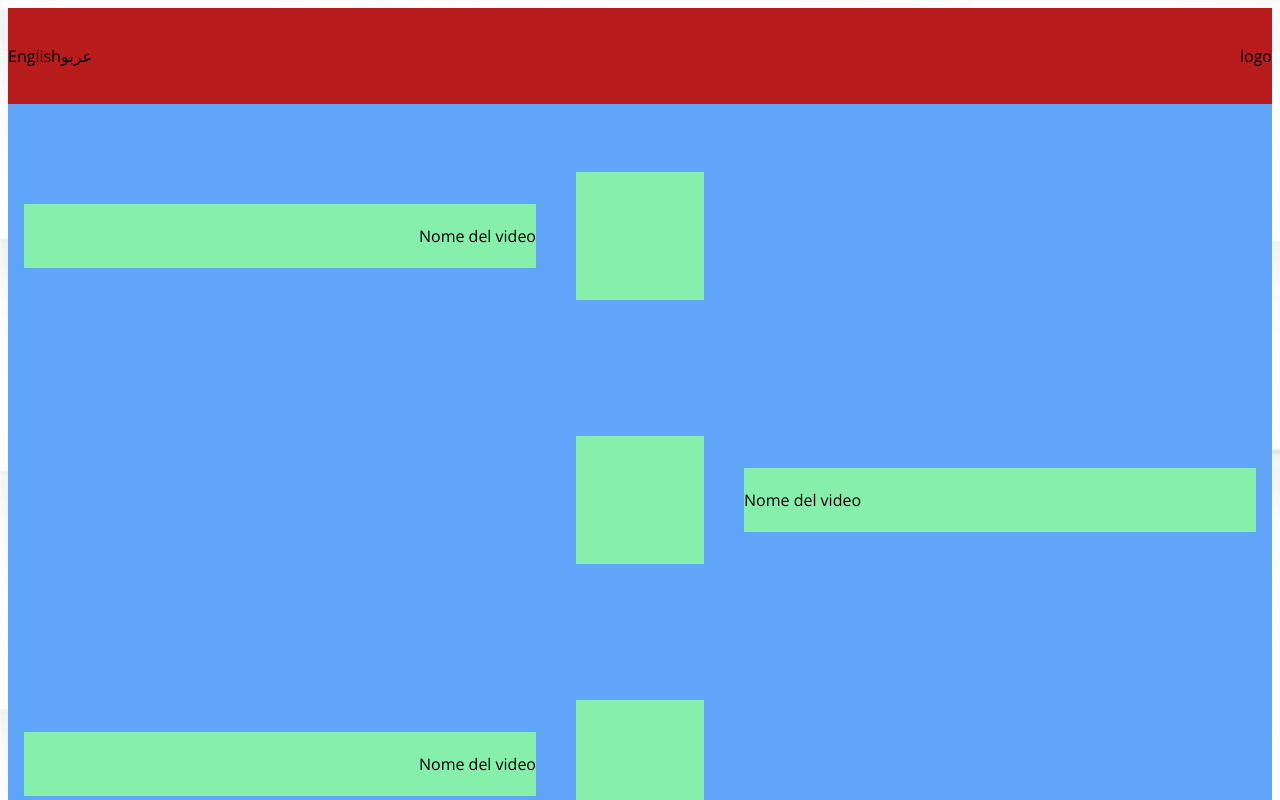
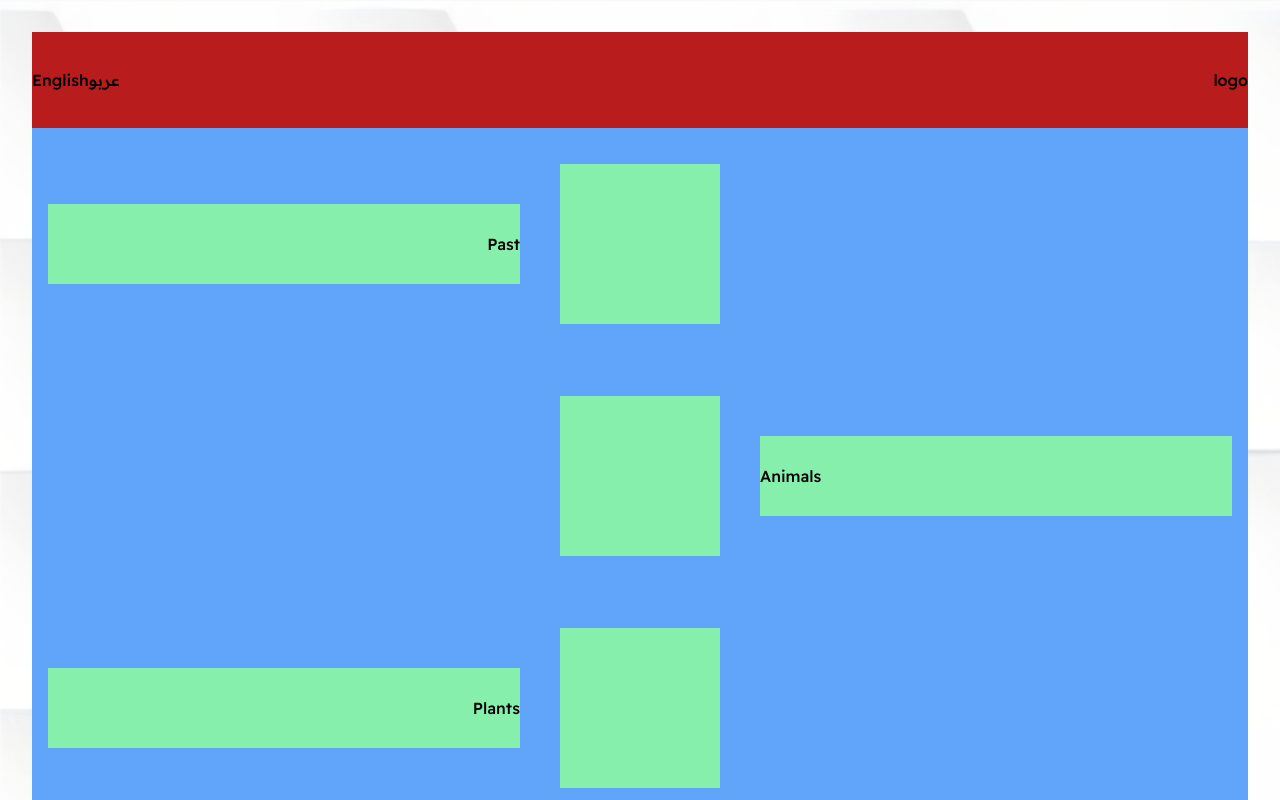
Before and after one commit to issimissimo/Biomimicry_WebApp, a React (Vite) app: page / in a window 1280 px wide. Shown: the top 800 px of the page. Built offline with nearby package versions, Linux system fonts and the light colour scheme; no server answers.

Commit message:
cambio lingua

```diff
--- a/src/App.jsx
+++ b/src/App.jsx
@@ -24,6 +24,8 @@ const server = io.connect(serverBaseUrl + ':' + port);
 const App = () => {
   const [isConnected, setIsConnected] = useState(socket.connected);
   const [videoIndexActive, setVideoIndexActive] = useState(null);
+  const [isEnglish, setIsEnglish] = useState(true);
+
 
   useEffect(() => {
     socket.on('connect', () => {
@@ -57,12 +59,21 @@ const App = () => {
     }
   }
 
+  const SetLanguageIsEnglish = (value) => {
+    console.log("Language is English: " + value);
+    setIsEnglish(value);
+  }
+
+
+
   return (
-    <div className="min-h-screen flex flex-col justify-between items-center p-2">
-      <Header />
+    <div className="min-h-screen flex flex-col justify-between items-center p-8">
+      <Header clickOnLanguage={SetLanguageIsEnglish} />
       <List
         activeElement={videoIndexActive}
-        clickOnVideo={OnClickOnVideoElement} />
+        clickOnVideo={OnClickOnVideoElement}
+        isEng={isEnglish}
+      />
       <Footer />
     </div>
   )
--- a/src/components/Header.jsx
+++ b/src/components/Header.jsx
@@ -1,17 +1,31 @@
-const LanguageButtons = () => {
+const LanguageButtons = ({ clickOnLanguage }) => {
     return (
         <div>
-            <button>English</button>
-            <button>عربو</button>
+
+            <button
+                onClick={() => clickOnLanguage(true)}
+            >
+                English
+            </button>
+
+
+            <button
+                onClick={() => clickOnLanguage(false)}
+            >
+                عربو
+            </button>
+
         </div>
     )
 }
 
 
-const Header = () => {
+const Header = ({ clickOnLanguage }) => {
     return (
         <div className="bg-red-700 h-24 w-full flex items-center justify-between">
-            <LanguageButtons/>
+            <LanguageButtons
+                clickOnLanguage={clickOnLanguage}
+            />
             <p>logo</p>
         </div>
     )
--- a/src/components/List.jsx
+++ b/src/components/List.jsx
@@ -2,13 +2,13 @@
 import VideoElement from "./subComponents/VideoElement";
 
 
-const List = ({ activeElement, clickOnVideo }) => {
+const List = ({ activeElement, clickOnVideo, isEng }) => {
 
     const numbers = [1, 2, 3, 4, 5, 6];
 
     return (
         <div className="bg-blue-400 flex-1 w-full flex items-center">
-            <ul className="w-full flex-1 flex flex-col justify-between">
+            <ul className="w-full flex-1 flex flex-col justify-center">
                 {
                     numbers.map((index) =>
                         <VideoElement
@@ -16,6 +16,7 @@ const List = ({ activeElement, clickOnVideo }) => {
                             index={index}
                             clickOnVideo={clickOnVideo}
                             activeElement={activeElement}
+                            isEng={isEng}
                         />)
                 }
             </ul>
--- a/src/components/subComponents/VideoElement.jsx
+++ b/src/components/subComponents/VideoElement.jsx
@@ -6,22 +6,24 @@ import LabelButton from "./VideoElementResources/LabelButton";
 import { isOdd, isEven } from "../../utils/maths";
 
 
-const VideoElement = ({ activeElement, index, clickOnVideo }) => {
+const VideoElement = ({ activeElement, index, clickOnVideo, isEng }) => {
 
     return (
-        <li id="VideoElement" className="my-3 p-4 flex justify-between items-center" key={index}>
+        <li id="VideoElement" className="p-4 flex justify-between items-center" key={index}>
 
             <LabelButton
                 activeElement={activeElement}
                 index={index}
                 content={isOdd(index) ? "someValue" : null}
                 clickOnVideo={clickOnVideo}
+                isEng={isEng}
             />
 
             <IconButton
                 activeElement={activeElement}
                 index={index}
                 clickOnVideo={clickOnVideo}
+                isEng={isEng}
             />
 
             <LabelButton
@@ -29,6 +31,7 @@ const VideoElement = ({ activeElement, index, clickOnVideo }) => {
                 index={index}
                 content={isEven(index) ? "someValue" : null}
                 clickOnVideo={clickOnVideo}
+                isEng={isEng}
             />
 
         </li>
--- a/src/components/subComponents/VideoElementResources/IconButton.jsx
+++ b/src/components/subComponents/VideoElementResources/IconButton.jsx
@@ -4,7 +4,7 @@ const IconButton = ({ activeElement, index, clickOnVideo }) => {
     if (activeElement == null) {
         return (
             /// IDLE
-            <div className="w-32 h-32 bg-green-300 m-10"
+            <div className="w-40 h-40 bg-green-300 my-5 mx-10 cursor-pointer"
                 onClick={() => clickOnVideo(index)}
             ></div>
         )
@@ -13,7 +13,7 @@ const IconButton = ({ activeElement, index, clickOnVideo }) => {
         if (activeElement != index) {
             return (
                 /// DISABLED
-                <div className="w-32 h-32 bg-gray-500 m-10"
+                <div className="w-40 h-40 bg-gray-500 my-5 mx-10 cursor-not-allowed"
                     // onClick={() => clickOnVideo(index)}
                 ></div>
             )
@@ -21,7 +21,7 @@ const IconButton = ({ activeElement, index, clickOnVideo }) => {
         else {
             return (
                 /// SELECTED
-                <div className="w-32 h-32 bg-green-500 m-10"
+                <div className="w-40 h-40 bg-green-500 my-5 mx-10 cursor-pointer"
                     onClick={() => clickOnVideo(null)}
                 ></div>
             )
--- a/src/components/subComponents/VideoElementResources/LabelButton.jsx
+++ b/src/components/subComponents/VideoElementResources/LabelButton.jsx
@@ -1,16 +1,17 @@
+import { data } from "../../../data/data"
 import { isOdd, isEven } from "../../../utils/maths";
 
-const LabelButton = ({ activeElement, index, content, clickOnVideo }) => {
+const LabelButton = ({ activeElement, index, content, clickOnVideo, isEng }) => {
 
     if (content) {
         if (activeElement == null) {
             return (
                 /// IDLE
                 <div
-                    className={`flex-1 h-16 bg-green-300 flex items-center ${isOdd(index) ? "justify-end" : "justify-start"}`}
+                    className={`flex-1 h-20 bg-green-300 flex items-center cursor-pointer ${isOdd(index) ? "justify-end" : "justify-start"}`}
                     onClick={() => clickOnVideo(index)}
                 >
-                    <p>{"Nome del video"}</p>
+                    <p>{isEng ? data[index - 1].label_eng : data[index - 1].label_ar}</p>
                 </div>
             )
         }
@@ -19,10 +20,10 @@ const LabelButton = ({ activeElement, index, content, clickOnVideo }) => {
                 return (
                     /// DISABLED
                     <div
-                        className={`flex-1 h-16 bg-gray-500 flex items-center ${isOdd(index) ? "justify-end" : "justify-start"}`}
-                        // onClick={() => clickOnVideo(index)}
+                        className={`flex-1 h-20 bg-gray-500 flex items-center cursor-not-allowed ${isOdd(index) ? "justify-end" : "justify-start"}`}
+                    // onClick={() => clickOnVideo(index)}
                     >
-                        <p>{"Nome del video"}</p>
+                        <p>{isEng ? data[index - 1].label_eng : data[index - 1].label_ar}</p>
                     </div>
                 )
             }
@@ -30,10 +31,10 @@ const LabelButton = ({ activeElement, index, content, clickOnVideo }) => {
                 return (
                     /// SELECTED
                     <div
-                        className={`flex-1 h-16 bg-green-500 flex items-center ${isOdd(index) ? "justify-end" : "justify-start"}`}
-                        // onClick={() => clickOnVideo(index)}
+                        className={`flex-1 h-20 bg-green-500 flex items-center cursor-not-allowed ${isOdd(index) ? "justify-end" : "justify-start"}`}
+                    // onClick={() => clickOnVideo(index)}
                     >
-                        <p>{"Nome del video"}</p>
+                        <p>{isEng ? data[index - 1].label_eng : data[index - 1].label_ar}</p>
                     </div>
                 )
             }
--- /dev/null
+++ b/src/data/data.js
@@ -0,0 +1,33 @@
+
+export const data =
+    [
+        {
+            label_eng: "Past",
+            label_ar: "ماضي"
+        },
+
+        {
+            label_eng: "Animals",
+            label_ar: "الحيوانات"
+        },
+
+        {
+            label_eng: "Plants",
+            label_ar: "النباتات"
+        },
+
+        {
+            label_eng: "Underwater",
+            label_ar: "تحت الماء"
+        },
+
+        {
+            label_eng: "Microscopic",
+            label_ar: "مجهري"
+        },
+
+        {
+            label_eng: "Future",
+            label_ar: "مستقبل"
+        },
+    ]
--- a/src/index.css
+++ b/src/index.css
@@ -3,6 +3,11 @@
 @tailwind base;
 @tailwind components;
 @tailwind utilities;
+
+@font-face {
+    font-family: 'ReadexPro-Medium';
+    src: url('./fonts/ReadexPro-Medium.ttf') format('truetype');
+}
 
 
 body {
@@ -11,7 +16,7 @@ body {
     margin: 0;
     overflow: clip;
 
-    font-family: "Open Sans", sans-serif;
+    font-family: "ReadexPro-Medium", sans-serif;
     -webkit-font-smoothing: antialiased;
     -moz-osx-font-smoothing: grayscale;
 
```
